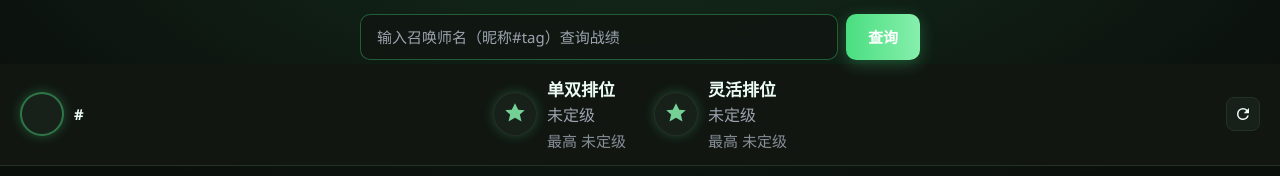
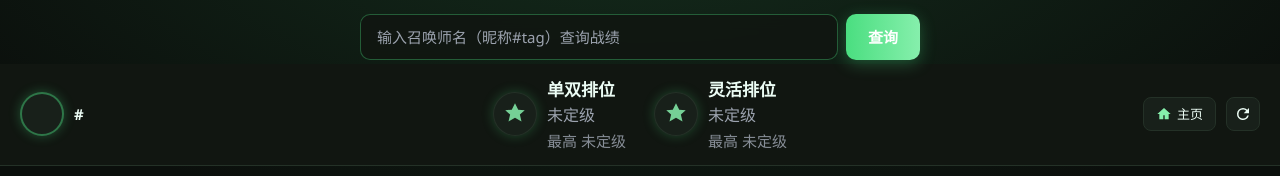
Before and after one commit to 17810286827/league-akari-web, a Vue app: page /players/1 in a window 1280 px wide. Shown: the top 176 px of the page. Built offline with nearby package versions, Linux system fonts and the light colour scheme; no server answers.

Commit message:
feat(game-stats): 玩家详情页顶部导航增加返回主页按钮

```diff
--- a/src/views/game-stats/TopNavBar.vue
+++ b/src/views/game-stats/TopNavBar.vue
@@ -1,8 +1,10 @@
 <script setup lang="ts">
 /**
- * 顶部导航栏：左侧查询玩家信息（头像/昵称/等级），中间段位板块，右侧刷新图标
+ * 顶部导航栏：左侧查询玩家信息（头像/昵称/等级），中间段位板块，右侧返回主页 + 刷新
  * 段位图标未定级时使用灰色问号占位；玩家信息缺失时左侧留空
  */
+import { useRouter } from 'vue-router'
+
 import { profileIconUrl } from '@/utils/icon-url'
 
 import type { RankSection } from './types'
@@ -15,6 +17,14 @@ defineProps<{
 
 // 刷新按钮事件（由父组件处理，当前仅占位）
 const emit = defineEmits<{ refresh: [] }>()
+
+// 返回主页：SPA 路由跳转（保持前端状态，不整页刷新）
+const router = useRouter()
+
+/** 跳转回搜索主页 */
+function goHome(): void {
+  router.push('/')
+}
 </script>
 
 <template>
@@ -54,7 +64,14 @@ const emit = defineEmits<{ refresh: [] }>()
       </div>
     </div>
 
-    <!-- 右侧：刷新按钮 -->
+    <!-- 右侧：返回主页 + 刷新 -->
+    <div class="nav-actions">
+      <button type="button" class="home-btn" title="返回主页" data-testid="home-button" @click="goHome">
+        <svg viewBox="0 0 24 24" class="home-icon" aria-hidden="true">
+          <path d="M12 3 2 12h3v8h6v-6h2v6h6v-8h3L12 3z" />
+        </svg>
+        <span>主页</span>
+      </button>
       <button type="button" class="refresh-btn" title="刷新" @click="emit('refresh')">
         <svg viewBox="0 0 24 24" class="refresh-icon" aria-hidden="true">
           <path
@@ -62,6 +79,7 @@ const emit = defineEmits<{ refresh: [] }>()
           />
         </svg>
       </button>
+    </div>
   </nav>
 </template>
 
@@ -183,7 +201,43 @@ const emit = defineEmits<{ refresh: [] }>()
   opacity: 0.85;
 }
 
-/* 刷新按钮：第三轨道（1fr）右对齐 + hover 绿调提亮 */
+/* 右侧动作区：主页按钮 + 刷新按钮并排，第三轨道（1fr）右对齐 */
+.nav-actions {
+  display: flex;
+  align-items: center;
+  gap: 10px;
+  grid-column: 3;
+  justify-self: end;
+}
+
+/* 主页按钮：与刷新按钮同风格，带图标 + 文案 */
+.home-btn {
+  display: flex;
+  align-items: center;
+  gap: 5px;
+  height: 34px;
+  padding: 0 12px;
+  border-radius: var(--radius);
+  background: var(--surface-hover);
+  border: 1px solid var(--border);
+  font-size: 13px;
+  color: var(--text);
+  cursor: pointer;
+  transition: background-color 0.15s, border-color 0.15s;
+
+  &:hover {
+    background: var(--surface-active);
+    border-color: var(--border-strong);
+  }
+}
+
+.home-icon {
+  width: 16px;
+  height: 16px;
+  fill: var(--primary-2);
+}
+
+/* 刷新按钮：hover 绿调提亮 */
 .refresh-btn {
   display: flex;
   align-items: center;
```
Also changed, not shown: 1 other file (tests, documents, lock files or other folders). Lines whose indentation alone changed are shown as unchanged.
